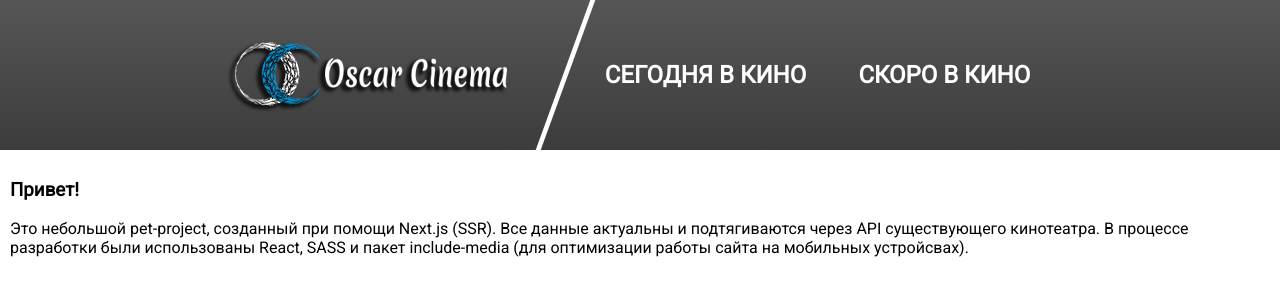
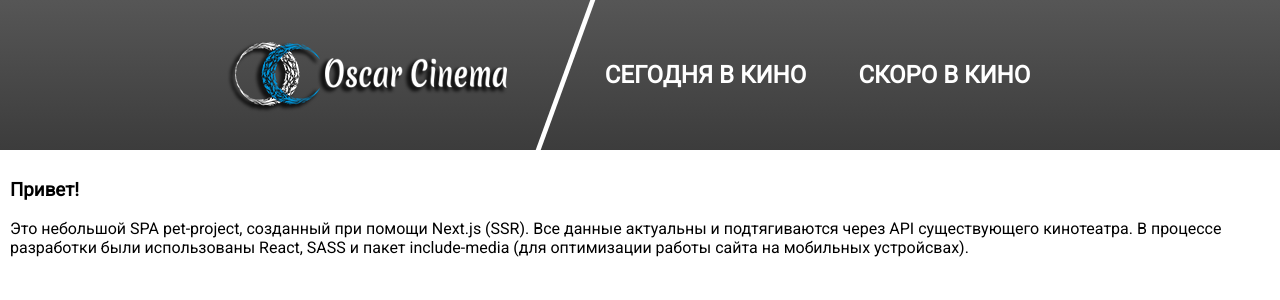
Before and after one commit to lordniken/oskar-nextjs, a Next.js app: page / in a window 1280 px wide. Shown: the top 300 px of the page. Built offline with nearby package versions, Linux system fonts and the light colour scheme.

Commit message:
Dockfile added

```diff
--- a/next.config.js
+++ /dev/null
@@ -1,6 +0,0 @@
-/*const path = require("path");
-
-module.exports = {
-  distDir: path.join(__dirname, "build"),
-};
-*/
--- a/src/components/homepage/index.js
+++ b/src/components/homepage/index.js
@@ -6,7 +6,7 @@ export default function Homepage() {
       <div className="index">
         <h3>Привет!</h3>
         <p>
-          Это небольшой pet-project, созданный при помощи Next.js (SSR). Все
+          Это небольшой SPA pet-project, созданный при помощи Next.js (SSR). Все
           данные актуальны и подтягиваются через API существующего кинотеатра. В
           процессе разработки были использованы React, SASS и пакет
           include-media (для оптимизации работы сайта на мобильных устройсвах).
--- a/src/components/movies/index.js
+++ b/src/components/movies/index.js
@@ -1,6 +1,6 @@
 import Page from "../page";
 import css from "./movies.module.scss";
-import MovieItem from "../MovieItem";
+import MovieItem from "../movieItem";
 import { useState } from "react";
 import Timeline from "../timeline";
 import Filter from "./filter";
--- a/src/components/page/header/index.js
+++ b/src/components/page/header/index.js
@@ -7,7 +7,7 @@ export default function Header({ children }) {
   return (
     <>
       <Head>
-        <title> {children}/ Кинотеатр "Оскар"</title>
+        <title>{children} / Кинотеатр "Оскар"</title>
         <meta
           name="viewport"
           content="width=device-width, height=device-height, initial-scale=1"
```
Also changed, not shown: 1 other file (tests, documents, lock files or other folders).
